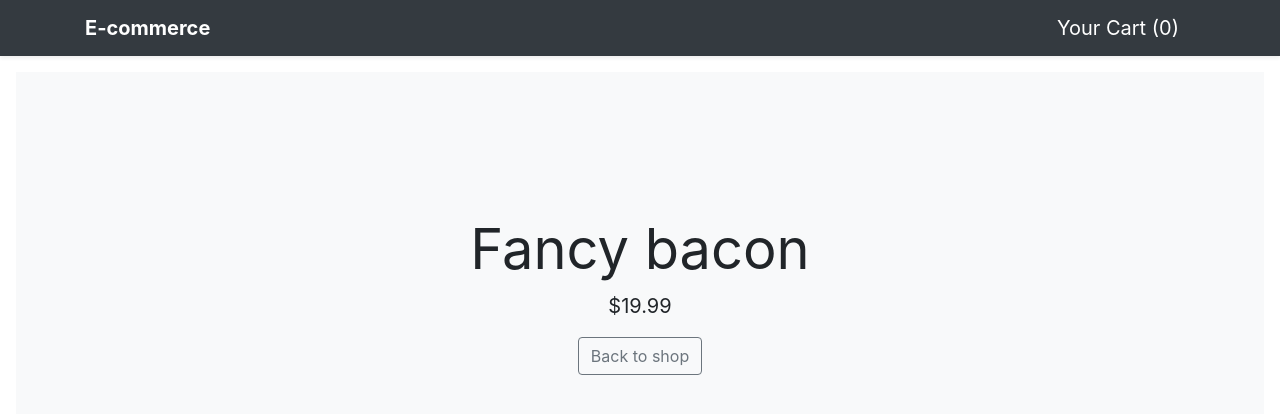
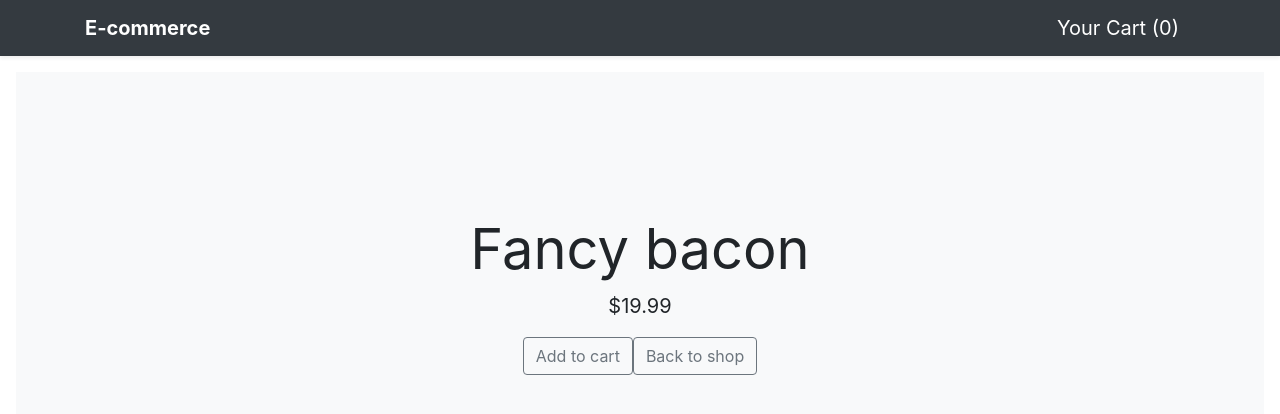
Before and after one commit to W1ncenty/ecommerce-lab, a React (Create React App) app: page /details/1 in a window 1280 px wide. Shown: the top 414 px of the page. Built offline with nearby package versions, Linux system fonts and the light colour scheme.

Commit message:
add button

```diff
--- a/src/App.js
+++ b/src/App.js
@@ -33,9 +33,11 @@ class App extends React.Component {
                 <Route path='/' exact render={
                     (props) =>  <ProductList { ...props } addToCart={ this.addToCart.bind(this) }/>
                 }/>
-                <Route path='/details/:id' component={ ProductDetails }/>
+                <Route path='/details/:id' render={
+                    (props) => <ProductDetails { ...props } addToCart={ this.addToCart.bind(this) }/>
+                }/>
                 <Route path='/cart' render={
-                    (props) => <Cart { ...props } items={ this.state.cart } removeFromCart={ this.removeFromCart.bind(this) } />
+                    (props) => <Cart { ...props } items={ this.state.cart } removeFromCart={ this.removeFromCart.bind(this) }/>
                 }/>
             </BrowserRouter>
         );
--- a/src/product/details.js
+++ b/src/product/details.js
@@ -12,6 +12,10 @@ class ProductDetails extends React.Component {
         };
     }
 
+    addToCart(item) {
+        this.props.addToCart(item);
+    }
+
     render() {
         if (!this.state.product) return (<span>loading</span>);
         return (
@@ -19,6 +23,7 @@ class ProductDetails extends React.Component {
                 <div className="col-md-5 p-lg-5 mx-auto my-5">
                     <h1 className="display-4 font-weight-normal">{ this.state.product.name }</h1>
                     <p className="lead font-weight-normal">${ this.state.product.price }</p>
+                    <button onClick={ () => { this.addToCart(this.state.product) } } type="button" className="btn btn-outline-secondary">Add to cart</button>
                     <Link to="/" className="btn btn-outline-secondary">Back to shop</Link>
                 </div>
                 <div className="product-device shadow-sm d-none d-md-block"></div>
--- a/src/product/list.js
+++ b/src/product/list.js
@@ -12,7 +12,7 @@ const shoes = require('../assets/img/shoes.jpg');
 const surgery = require('../assets/img/surgery.jpg');
 const welcome = require('../assets/img/welcome.jpg');
 
-const IMAGES = ['', bacon, fivers, letter, nothing, pizza, shoes, surgery, welcome];
+const IMAGES = ['', bacon, shoes, pizza, letter, surgery, fivers, nothing, welcome];
 
 class ProductList extends React.Component {
 
```
